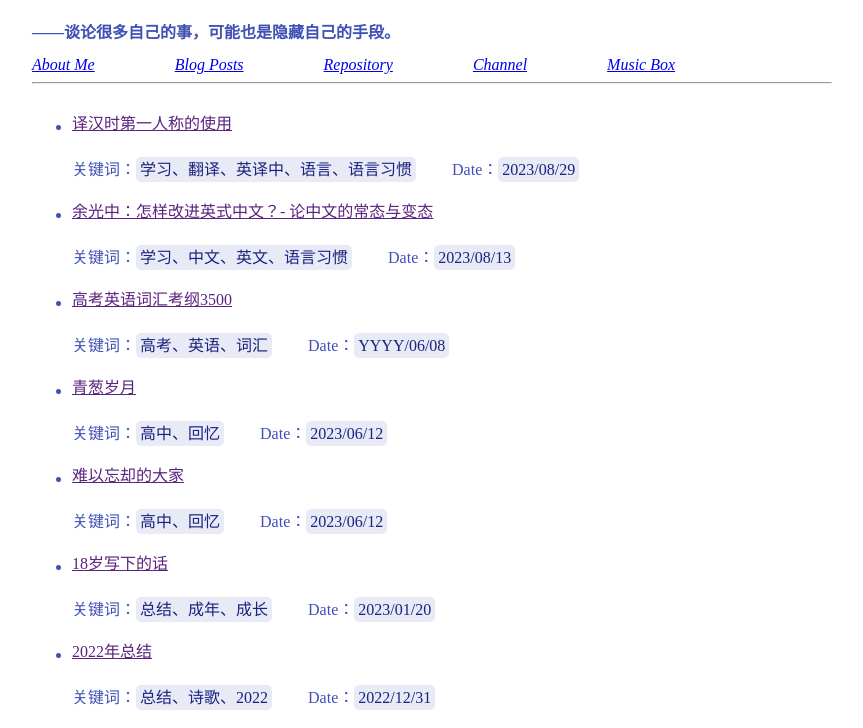
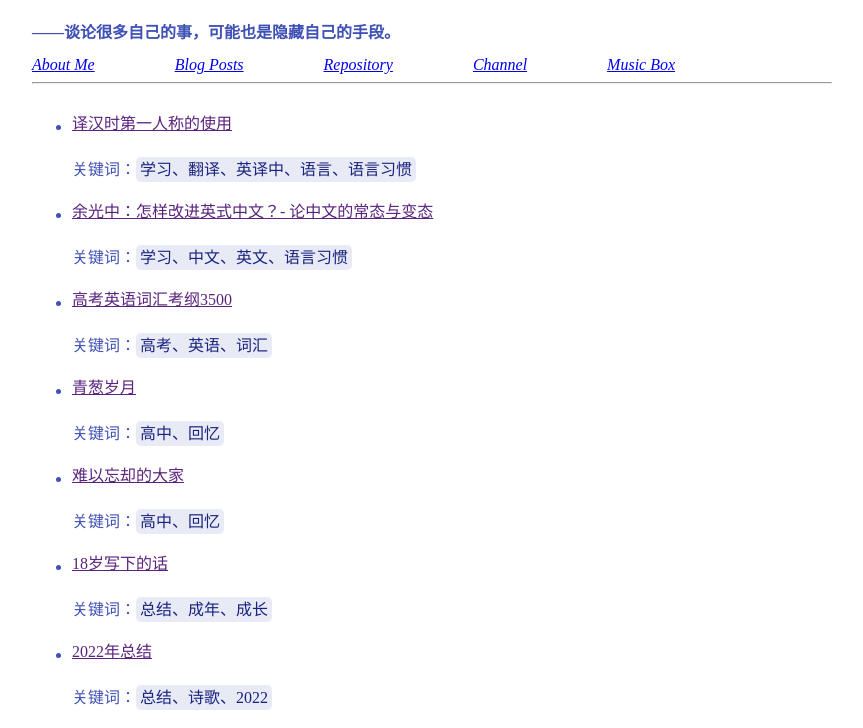
Before and after one commit to OthoDeng/OthoDeng.github.io, a Gatsby site: page / in a window 1280 px wide. Shown: the part 61-789 px from the top of the page, without its empty margins (208-1071 px from the left). Built offline with nearby package versions, Linux system fonts and the light colour scheme; Gatsby itself is replaced by a stand-in of ours.

Commit message:
Delete link.Date：     src/pages/index.js

```diff
--- a/src/pages/index.js
+++ b/src/pages/index.js
@@ -214,8 +214,6 @@ const IndexPage = () => {
               <a style={linkStyle} href={`${data.url}`}>
                 {data.text}</a></div>
             关键词：<a style={codeStyles}>{data.brief}</a>
-            &emsp;&emsp;
-            Date：<a style={codeStyles}>{data.date}</a>
           </li>
         ))}
       </ul>
```
